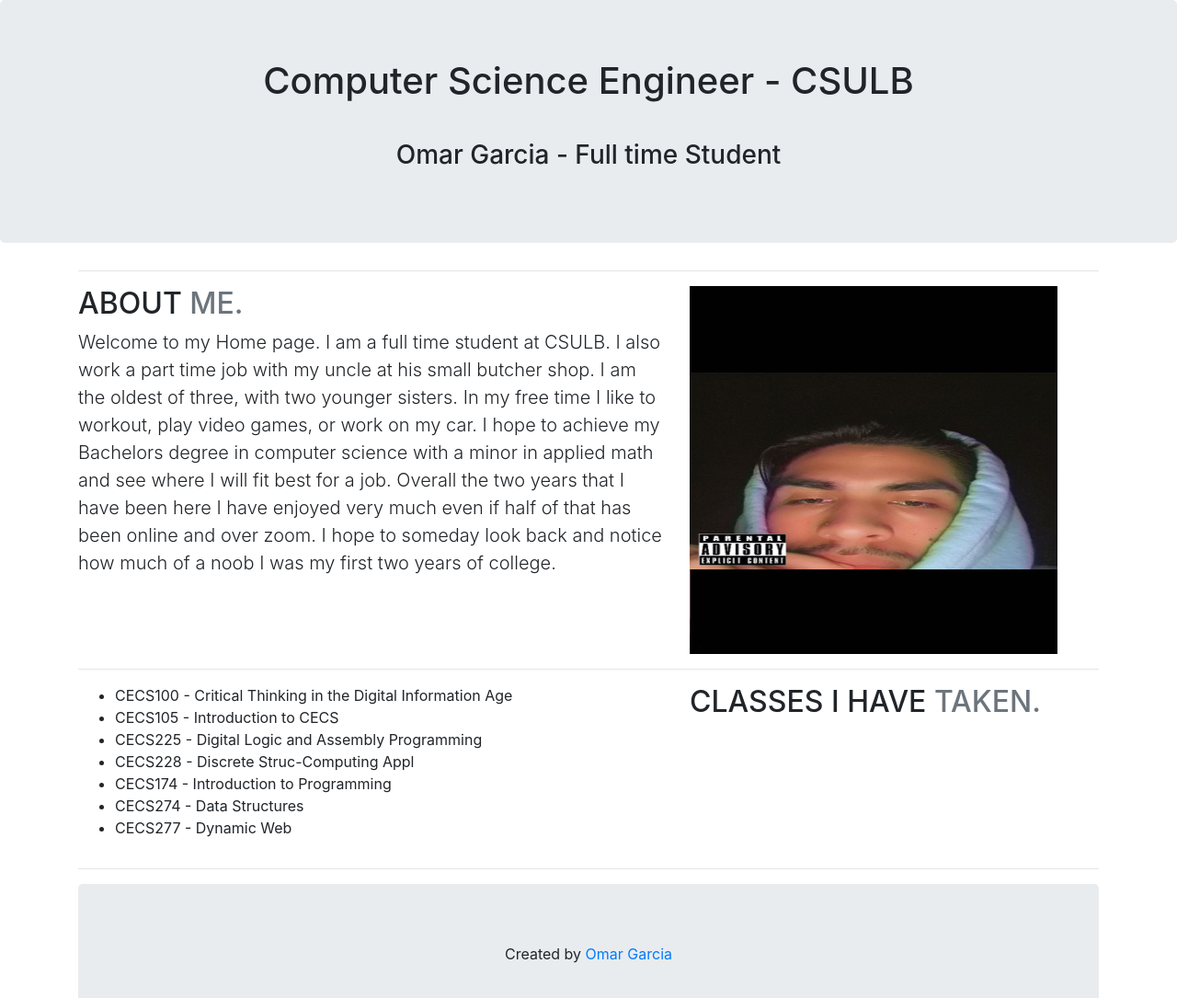
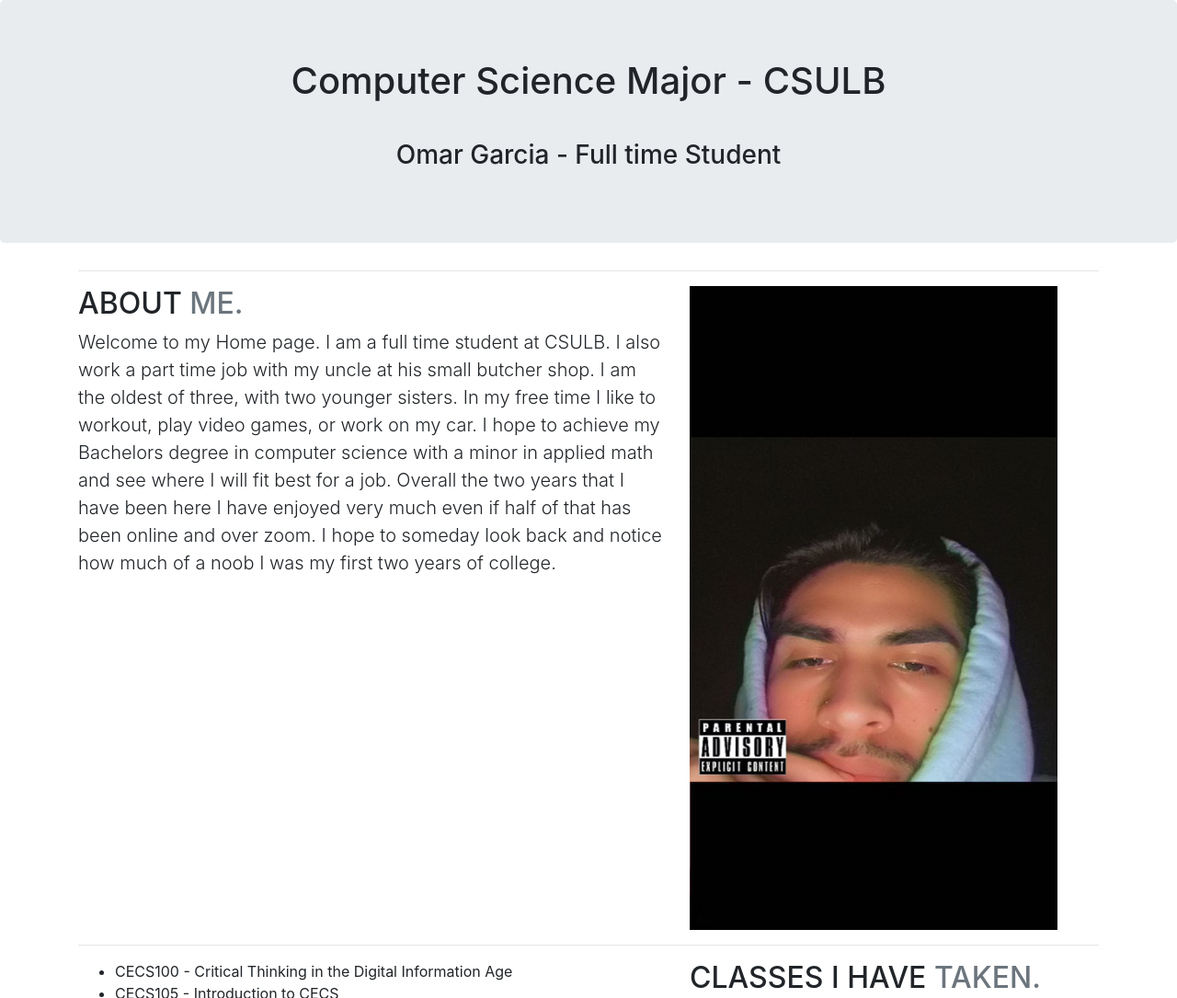
Before and after one commit to omargarcia77043/Bootstrp, a plain HTML site: page index.html in a window 1280 px wide. Shown: the top 1085 px of the page at 92% size. Drawn offline with nearby package versions, Linux system fonts and the light colour scheme.

Commit message:
Update index.html

```diff
--- a/index.html
+++ b/index.html
@@ -16,7 +16,7 @@
 <body>
 
 <div class="jumbotron text-center" style="margin-bottom:0">
-    <h1>Computer Science Engineer - CSULB </h1>
+    <h1>Computer Science Major - CSULB </h1>
   <h3>Omar Garcia - Full time Student <i class="" style="font-size:60px;color:gold;text-shadow:2px 2px 4px #000000;"></i></h3>
 
 </div>
@@ -32,7 +32,7 @@
         <p class="lead">Welcome to my Home page. I am a full time student at CSULB. I also work a part time job with my uncle at his small butcher shop. I am the oldest of three, with two younger sisters. In my free time I like to workout, play video games, or work on my car. I hope to achieve my Bachelors degree in computer science with a minor in applied math and see where I will fit best for a job. Overall the two years that I have been here I have enjoyed very much even if half of that has been online and over zoom. I hope to someday look back and notice how much of a noob I was my first two years of college. </p>
       </div>
       <div class="col-md-5">
-        <img src="OmarGarcia.jpg" alt="Omar Garcia" width="400" height="400">
+        <img src="OmarGarcia.jpg" alt="Omar Garcia" width="400" height="700">
 
       </div>
     </div>
@@ -61,7 +61,7 @@
    <hr class="featurette-divider">
 
 <div class="jumbotron text-center" style="margin-bottom:0">
-  <p>Created by <a href="mailto:Omar.garcia03@student.csulb.edu">Omar Garcia</a>  <a href="" target="_blank"></a></p><p></p>
+  <p>Created by <a href="mailto:Omar.garcia03@student.csulb.edu">Omar Garcia</a>  <a href="" target="_blank"></a></p><p> Last updated on 5-5-21 </p>
     <i class="" style="font-size:60px;color:gold;text-shadow:2px 2px 4px #000000;"></i>
 </div>
     </div>
```
